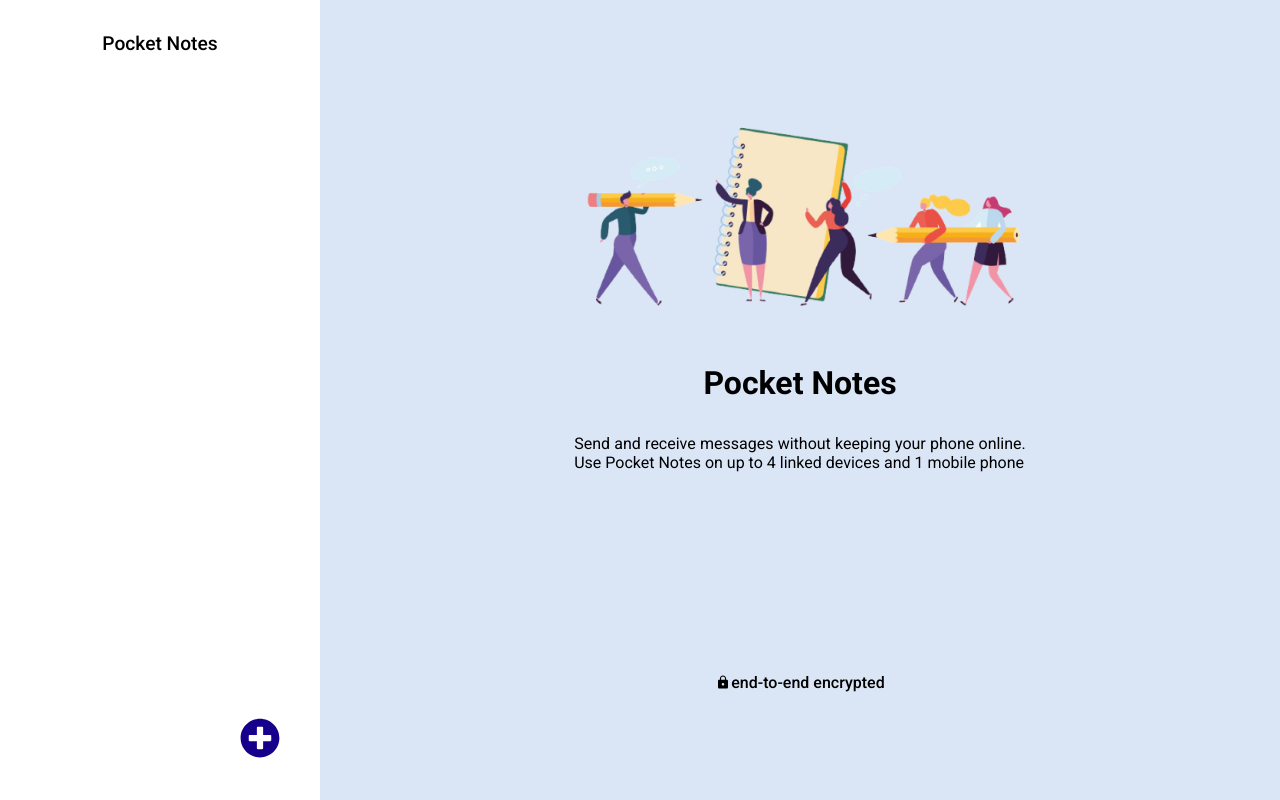
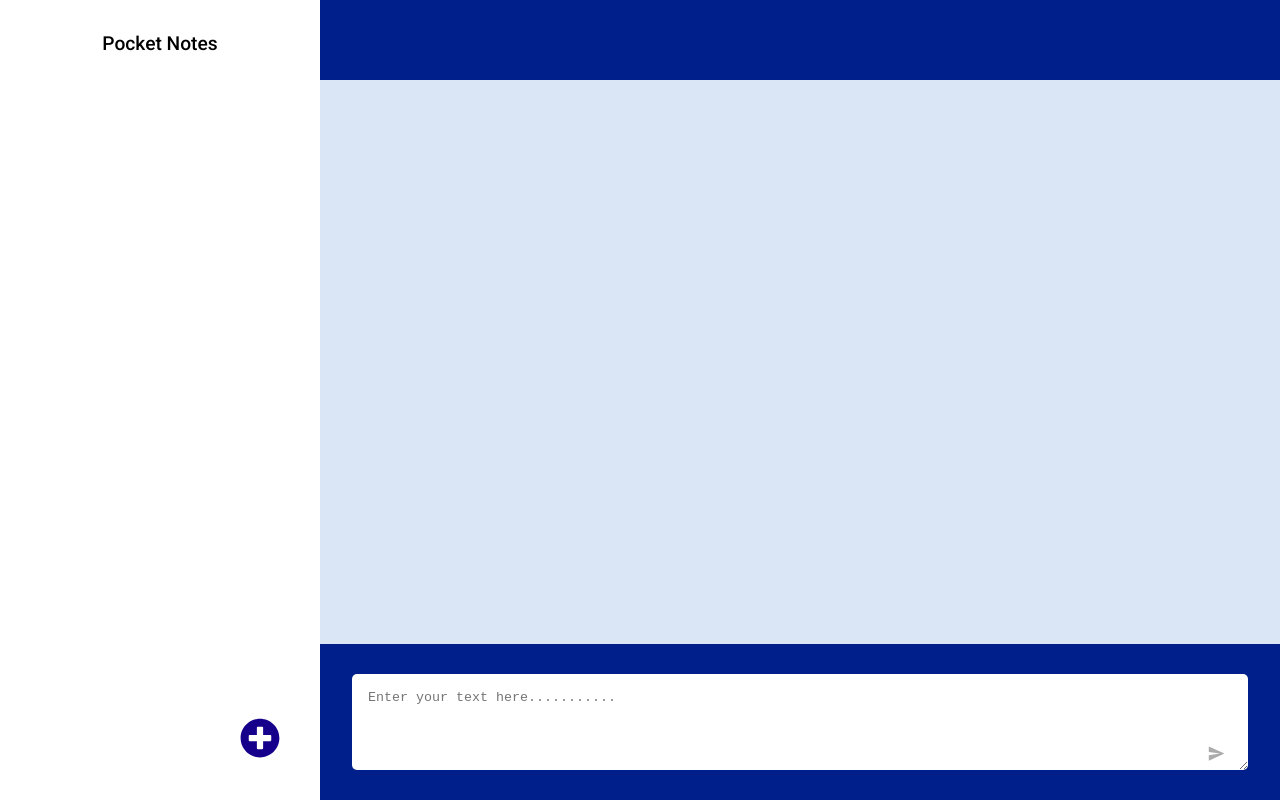
Before and after one commit to chiranjitmu/react-module-test, a React (Vite) app: page / in a window 1280 px wide. Built offline with nearby package versions, Linux system fonts and the light colour scheme.

Commit message:
small change in indian standared time

```diff
--- a/src/components/Group.css
+++ b/src/components/Group.css
@@ -123,7 +123,7 @@
 
 @media screen and (max-width: 800px) {
   .modal-main {
-    width: 100%;
+    width: 90%;
     left: 0;
   }
 
--- a/src/components/Notes.css
+++ b/src/components/Notes.css
@@ -27,12 +27,12 @@
 }
 
 .notes-section::-webkit-scrollbar-thumb {
-  background-color: #ffffff;
+  background-color: white;
   border-radius: 6px;
 }
 
 .notes-section::-webkit-scrollbar-track {
-  background-color: #000000;
+  background-color: rgb(169, 168, 168);
   border-radius: 6px;
 }
 
@@ -72,6 +72,14 @@
   box-sizing: border-box;
 }
 
+.time-dot{
+  width: 5px;
+  height: 5px;
+  border-radius: 50%;
+  background-color: #000;
+  margin-inline: 0.7rem;
+}
+
 .footer-section {
   height: 19.5%;
   position: absolute;
@@ -101,8 +109,8 @@
 .send-icon {
   color: #001f8b;
   position: absolute;
-  right: 1.5rem;
-  bottom: 1.7rem;
+  right: 5%;
+  bottom: 20%;
   font-size: larger;
   background-color: transparent;
   border: none;
--- a/src/components/Notes.jsx
+++ b/src/components/Notes.jsx
@@ -12,7 +12,6 @@ const Notes = ({ handleBack, selectedGroup }) => {
   const [notesList, setNotesList] = useState([]);
   const notesContainerRef = useRef();
   const [isSmallScreen, setIsSmallScreen] = useState(false);
-  let Groupclicked = selectedGroup;
 
   useEffect(() => {
     const handleResize = () => {
@@ -33,7 +32,12 @@ const Notes = ({ handleBack, selectedGroup }) => {
     );
     setNotesList(filteredNotes);
     setNotesTrue(filteredNotes.length > 0);
-  }, [Groupclicked]);
+    if (filteredNotes.length <= 0) {
+      setTimeout(() => {
+        setNotesTrue(true);
+      }, 1000);
+    }
+  }, [selectedGroup]);
 
   const scrollToBottom = () => {
     setTimeout(() => {
@@ -64,17 +68,19 @@ const Notes = ({ handleBack, selectedGroup }) => {
       minute: "2-digit",
       hour12: true,
     });
-    const formattedDateTime = `${formattedDate}, ${formattedTime}`;
 
     const newNote = {
       notesData,
-      timeStamp: formattedDateTime,
+      date: formattedDate,
+      time: formattedTime.toUpperCase(),
       groupName: presentgroup.groupname || "",
     };
+
     const storedNotes = JSON.parse(localStorage.getItem("GroupNotes")) || [];
     const updatedNotes = [...storedNotes, newNote];
     localStorage.setItem("GroupNotes", JSON.stringify(updatedNotes));
     setNotesData("");
+
     const filteredNotes = updatedNotes.filter(
       (note) => note.groupName === presentgroup.groupname
     );
@@ -115,7 +121,11 @@ const Notes = ({ handleBack, selectedGroup }) => {
               >
                 <div className="notes-datastore">
                   <p className="notes-data">{data.notesData}</p>
-                  <p className="notes-timestamp">{data.timeStamp}</p>
+                  <p className="notes-timestamp">
+                    {data.date}
+                    <span className="time-dot"></span>
+                    {data.time}
+                  </p>
                 </div>
               </div>
             ))}
@@ -147,14 +157,7 @@ const Notes = ({ handleBack, selectedGroup }) => {
       ) : (
         <>
           {!isSmallScreen ? (
-            <div
-              className="notes-container"
-              onMouseEnter={() =>
-                setTimeout(() => {
-                  setNotesTrue(true);
-                }, 1000)
-              }
-            >
+            <div className="notes-container">
               <div className="notes-center">
                 <img
                   src={Notesimg}
@@ -203,7 +206,11 @@ const Notes = ({ handleBack, selectedGroup }) => {
                   >
                     <div className="notes-datastore">
                       <p className="notes-data">{data.notesData}</p>
-                      <p className="notes-timestamp">{data.timeStamp}</p>
+                      <p className="notes-timestamp">
+                        {data.date}
+                        <span className="time-dot"></span>
+                        {data.time}
+                      </p>
                     </div>
                   </div>
                 ))}
```
